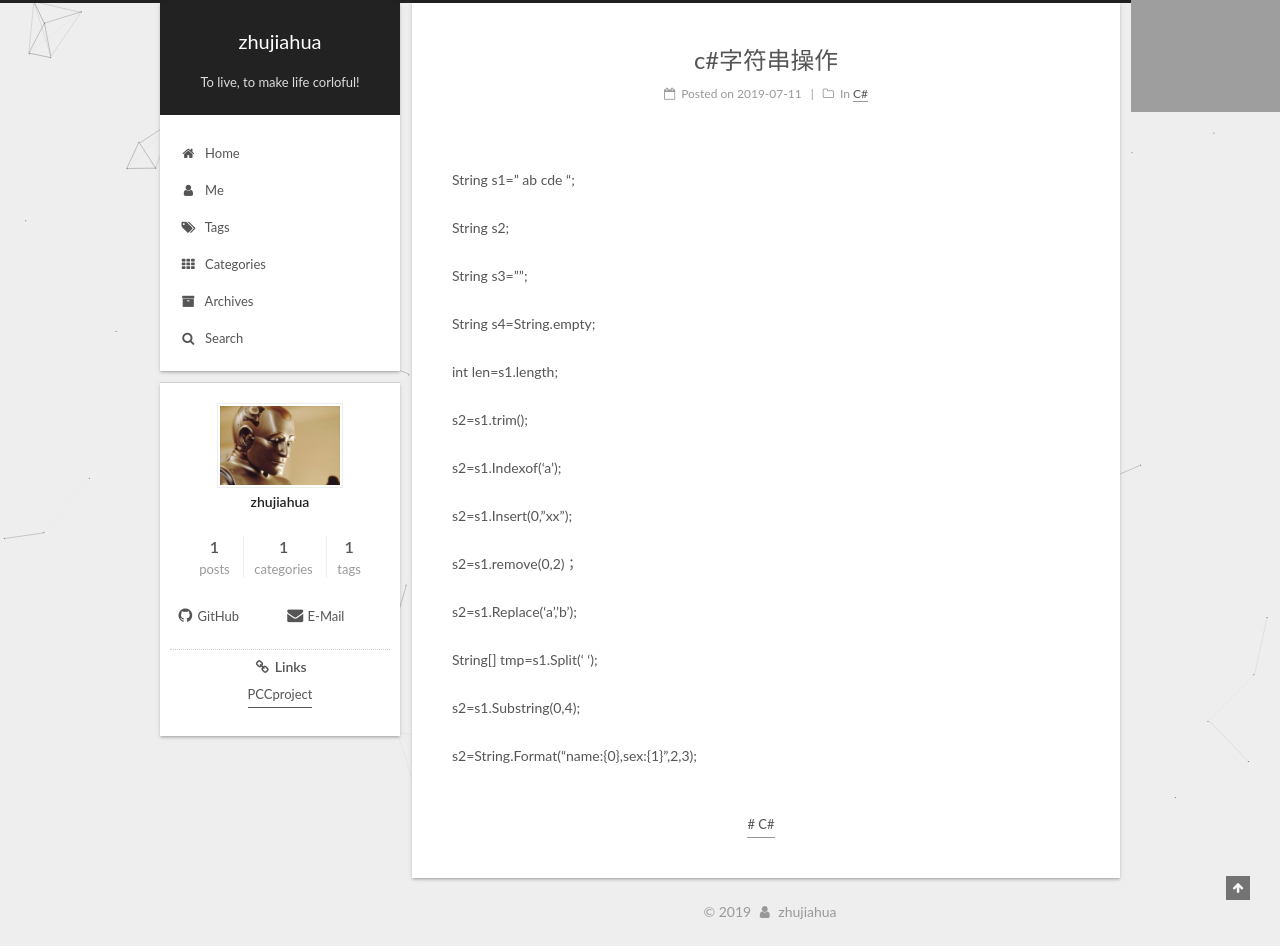
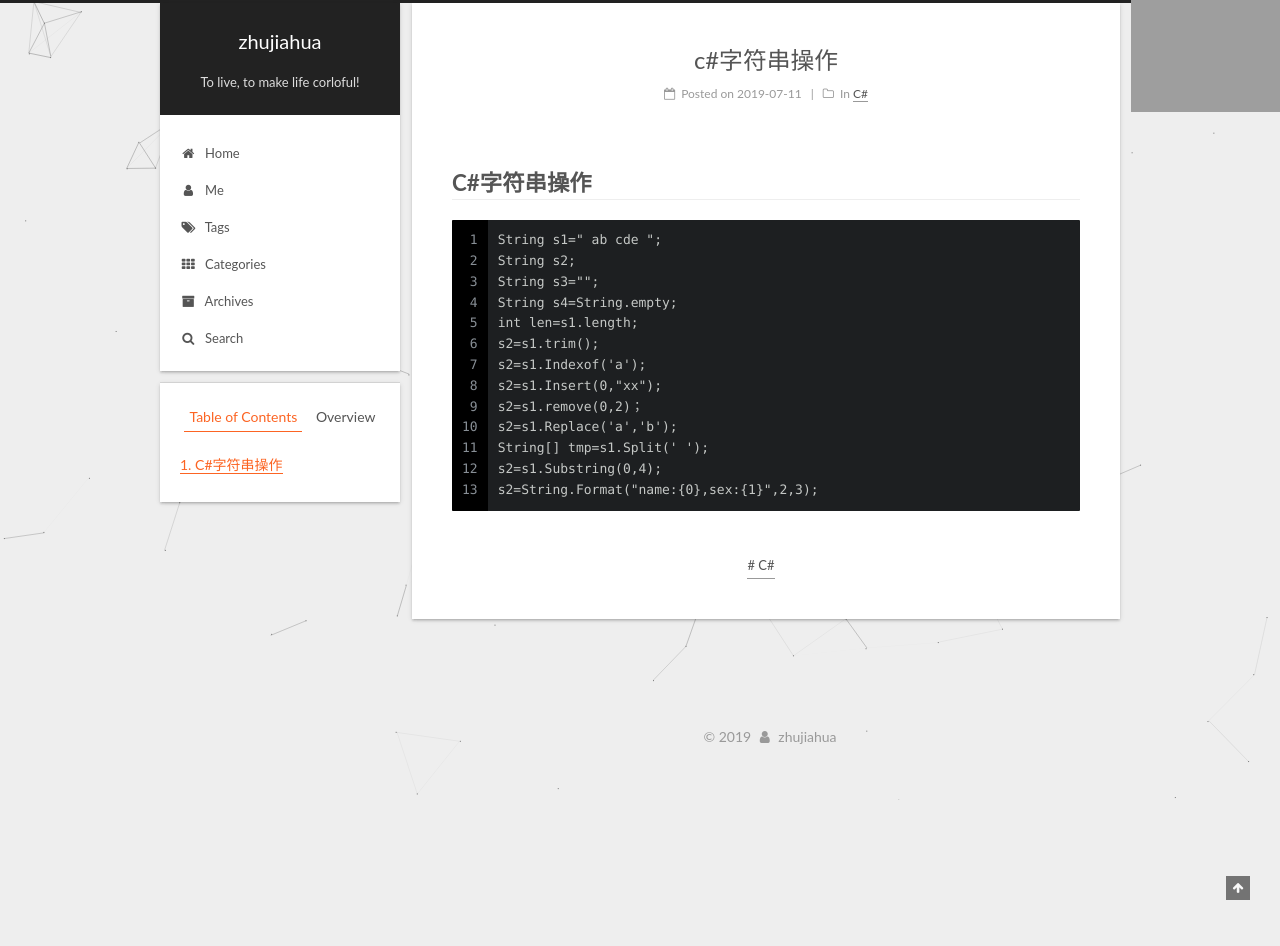
Before and after one commit to TheRisingStar/TheRisingStar.github.io, a plain HTML site: page 2019/07/11/Csharp字符串操作/index.html in a window 1280 px wide. After the commit the page ends 800 px from the top, so only its background shows below. Drawn offline with nearby package versions, Linux system fonts and the light colour scheme; grey boxes are pictures that could not be loaded; animation ran at ten frames a second.

Commit message:
Site updated: 2019-07-11 21:06:10

```diff
--- a/2019/07/11/Csharp字符串操作/index.html
+++ b/2019/07/11/Csharp字符串操作/index.html
@@ -79,18 +79,18 @@
 
 
 
-<meta name="description" content="String s1=” ab cde “; String s2; String s3=””; String s4=String.empty; int len=s1.length; s2=s1.trim(); s2=s1.Indexof(‘a’); s2=s1.Insert(0,”xx”); s2=s1.remove(0,2)； s2=s1.Replace(‘a’,’b’); String[] tm">
+<meta name="description" content="C#字符串操作12345678910111213String s1=&amp;quot; ab cde &amp;quot;;String s2;String s3=&amp;quot;&amp;quot;;String s4=String.empty;int len=s1.length;s2=s1.trim();s2=s1.Indexof(&amp;apos;a&amp;apos;);s2=s1.Insert(0,&amp;quot;xx&amp;quot;">
 <meta name="keywords" content="C#">
 <meta property="og:type" content="article">
 <meta property="og:title" content="c#字符串操作">
 <meta property="og:url" content="http://yoursite.com/2019/07/11/Csharp字符串操作/index.html">
 <meta property="og:site_name" content="zhujiahua">
-<meta property="og:description" content="String s1=” ab cde “; String s2; String s3=””; String s4=String.empty; int len=s1.length; s2=s1.trim(); s2=s1.Indexof(‘a’); s2=s1.Insert(0,”xx”); s2=s1.remove(0,2)； s2=s1.Replace(‘a’,’b’); String[] tm">
+<meta property="og:description" content="C#字符串操作12345678910111213String s1=&amp;quot; ab cde &amp;quot;;String s2;String s3=&amp;quot;&amp;quot;;String s4=String.empty;int len=s1.length;s2=s1.trim();s2=s1.Indexof(&amp;apos;a&amp;apos;);s2=s1.Insert(0,&amp;quot;xx&amp;quot;">
 <meta property="og:locale" content="default">
-<meta property="og:updated_time" content="2019-07-11T12:48:32.308Z">
+<meta property="og:updated_time" content="2019-07-11T13:05:57.014Z">
 <meta name="twitter:card" content="summary">
 <meta name="twitter:title" content="c#字符串操作">
-<meta name="twitter:description" content="String s1=” ab cde “; String s2; String s3=””; String s4=String.empty; int len=s1.length; s2=s1.trim(); s2=s1.Indexof(‘a’); s2=s1.Insert(0,”xx”); s2=s1.remove(0,2)； s2=s1.Replace(‘a’,’b’); String[] tm">
+<meta name="twitter:description" content="C#字符串操作12345678910111213String s1=&amp;quot; ab cde &amp;quot;;String s2;String s3=&amp;quot;&amp;quot;;String s4=String.empty;int len=s1.length;s2=s1.trim();s2=s1.Indexof(&amp;apos;a&amp;apos;);s2=s1.Insert(0,&amp;quot;xx&amp;quot;">
 
 
 
@@ -387,20 +387,7 @@
 
 
 
-        <p>String s1=” ab cde “;</p>
-<p>String s2;</p>
-<p>String s3=””;</p>
-<p>String s4=String.empty;</p>
-<p>int len=s1.length;</p>
-<p>s2=s1.trim();</p>
-<p>s2=s1.Indexof(‘a’);</p>
-<p>s2=s1.Insert(0,”xx”);</p>
-<p>s2=s1.remove(0,2)；</p>
-<p>s2=s1.Replace(‘a’,’b’);</p>
-<p>String[] tmp=s1.Split(‘ ‘);</p>
-<p>s2=s1.Substring(0,4);</p>
-<p>s2=String.Format(“name:{0},sex:{1}”,2,3);</p>
-
+        <h1 id="C-字符串操作"><a href="#C-字符串操作" class="headerlink" title="C#字符串操作"></a>C#字符串操作</h1><figure class="highlight plain"><table><tr><td class="gutter"><pre><span class="line">1</span><br><span class="line">2</span><br><span class="line">3</span><br><span class="line">4</span><br><span class="line">5</span><br><span class="line">6</span><br><span class="line">7</span><br><span class="line">8</span><br><span class="line">9</span><br><span class="line">10</span><br><span class="line">11</span><br><span class="line">12</span><br><span class="line">13</span><br></pre></td><td class="code"><pre><span class="line">String s1=&quot; ab cde &quot;;</span><br><span class="line">String s2;</span><br><span class="line">String s3=&quot;&quot;;</span><br><span class="line">String s4=String.empty;</span><br><span class="line">int len=s1.length;</span><br><span class="line">s2=s1.trim();</span><br><span class="line">s2=s1.Indexof(&apos;a&apos;);</span><br><span class="line">s2=s1.Insert(0,&quot;xx&quot;);</span><br><span class="line">s2=s1.remove(0,2)；</span><br><span class="line">s2=s1.Replace(&apos;a&apos;,&apos;b&apos;);</span><br><span class="line">String[] tmp=s1.Split(&apos; &apos;);</span><br><span class="line">s2=s1.Substring(0,4);</span><br><span class="line">s2=String.Format(&quot;name:&#123;0&#125;,sex:&#123;1&#125;&quot;,2,3);</span><br></pre></td></tr></table></figure>
 
     </div>
 
@@ -474,8 +461,17 @@
 
 
 
+        <ul class="sidebar-nav motion-element">
+          <li class="sidebar-nav-toc sidebar-nav-active" data-target="post-toc-wrap">
+            Table of Contents
+          </li>
+          <li class="sidebar-nav-overview" data-target="site-overview-wrap">
+            Overview
+          </li>
+        </ul>
 
-      <section class="site-overview-wrap sidebar-panel sidebar-panel-active">
+
+      <section class="site-overview-wrap sidebar-panel">
         <div class="site-overview">
           <div class="site-author motion-element" itemprop="author" itemscope itemtype="http://schema.org/Person">
 
@@ -567,6 +563,22 @@
         </div>
       </section>
 
+
+      <!--noindex-->
+        <section class="post-toc-wrap motion-element sidebar-panel sidebar-panel-active">
+          <div class="post-toc">
+
+
+
+
+
+
+              <div class="post-toc-content"><ol class="nav"><li class="nav-item nav-level-1"><a class="nav-link" href="#C-字符串操作"><span class="nav-number">1.</span> <span class="nav-text">C#字符串操作</span></a></li></ol></div>
+
+
+          </div>
+        </section>
+      <!--/noindex-->
 
 
 
--- a/css/main.css
+++ b/css/main.css
@@ -1823,7 +1823,7 @@ pre .javascript .function {
   width: 4px;
   height: 4px;
   border-radius: 50%;
-  background: #d10eff;
+  background: #11ff7f;
 }
 .links-of-blogroll {
   font-size: 13px;
--- a/search.xml
+++ b/search.xml
@@ -3,7 +3,7 @@
   <entry>
     <title><![CDATA[c#字符串操作]]></title>
     <url>%2F2019%2F07%2F11%2FCsharp%E5%AD%97%E7%AC%A6%E4%B8%B2%E6%93%8D%E4%BD%9C%2F</url>
-    <content type="text"><![CDATA[String s1=” ab cde “; String s2; String s3=””; String s4=String.empty; int len=s1.length; s2=s1.trim(); s2=s1.Indexof(‘a’); s2=s1.Insert(0,”xx”); s2=s1.remove(0,2)； s2=s1.Replace(‘a’,’b’); String[] tmp=s1.Split(‘ ‘); s2=s1.Substring(0,4); s2=String.Format(“name:{0},sex:{1}”,2,3);]]></content>
+    <content type="text"><![CDATA[C#字符串操作12345678910111213String s1=&quot; ab cde &quot;;String s2;String s3=&quot;&quot;;String s4=String.empty;int len=s1.length;s2=s1.trim();s2=s1.Indexof(&apos;a&apos;);s2=s1.Insert(0,&quot;xx&quot;);s2=s1.remove(0,2)；s2=s1.Replace(&apos;a&apos;,&apos;b&apos;);String[] tmp=s1.Split(&apos; &apos;);s2=s1.Substring(0,4);s2=String.Format(&quot;name:&#123;0&#125;,sex:&#123;1&#125;&quot;,2,3);]]></content>
       <categories>
         <category>C#</category>
       </categories>
```
Also changed, not shown: index.html (+1 -9 lines).
